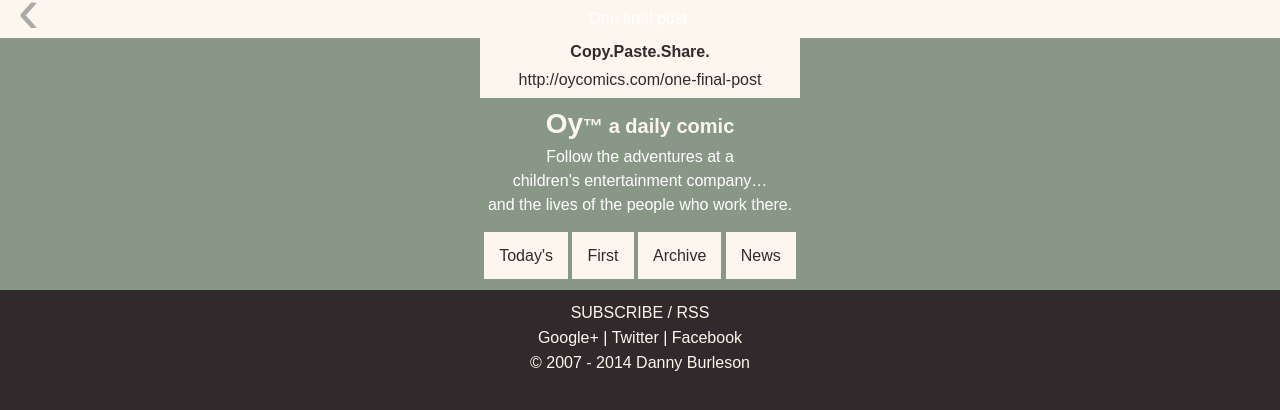
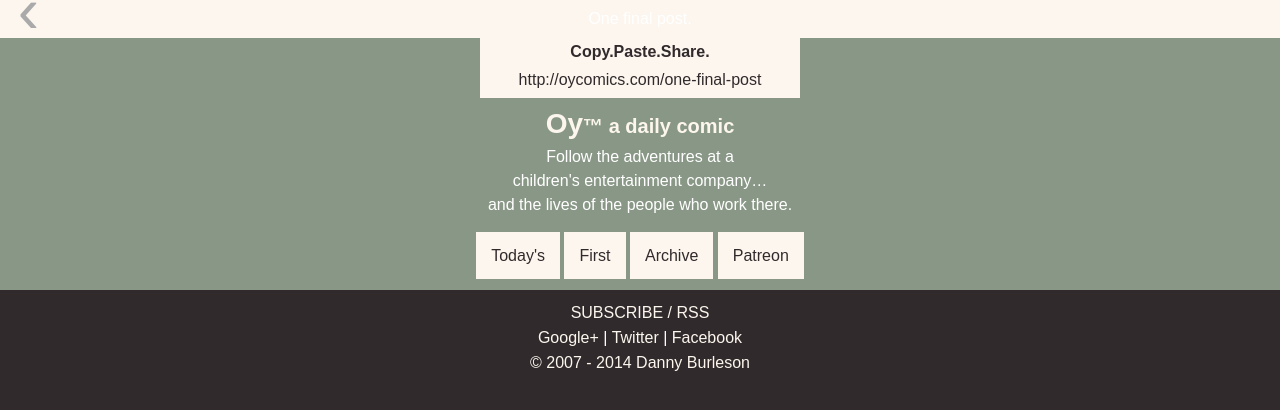
Before and after one commit to oycomics/oycomics.github.io, a Jekyll site: the page built from index.html, in a window 1280 px wide. Shown: the top 410 px of the page. Built offline with Jekyll 4.4.1, drawn with Linux system fonts in a browser that asks for light colours; Markdown is read by kramdown in place of the engine named in the settings; the list of posts is cut into pages by our own code.

Commit message:
Update nav.html

```diff
--- a/_includes/nav.html
+++ b/_includes/nav.html
@@ -4,5 +4,5 @@
 	{% endfor %}
 	<a class="nav_item first_comic_link" href="/">First</a>
 	<a class="nav_item archive_link" href="/archive">Archive</a>
-	<a class="nav_item news" href="http://oycomicsetc.com" target="_blank">News</a>
+	<a class="nav_item news" href="http://www.patreon.com/oycomics" target="_blank">Patreon</a>
 </div>
```
